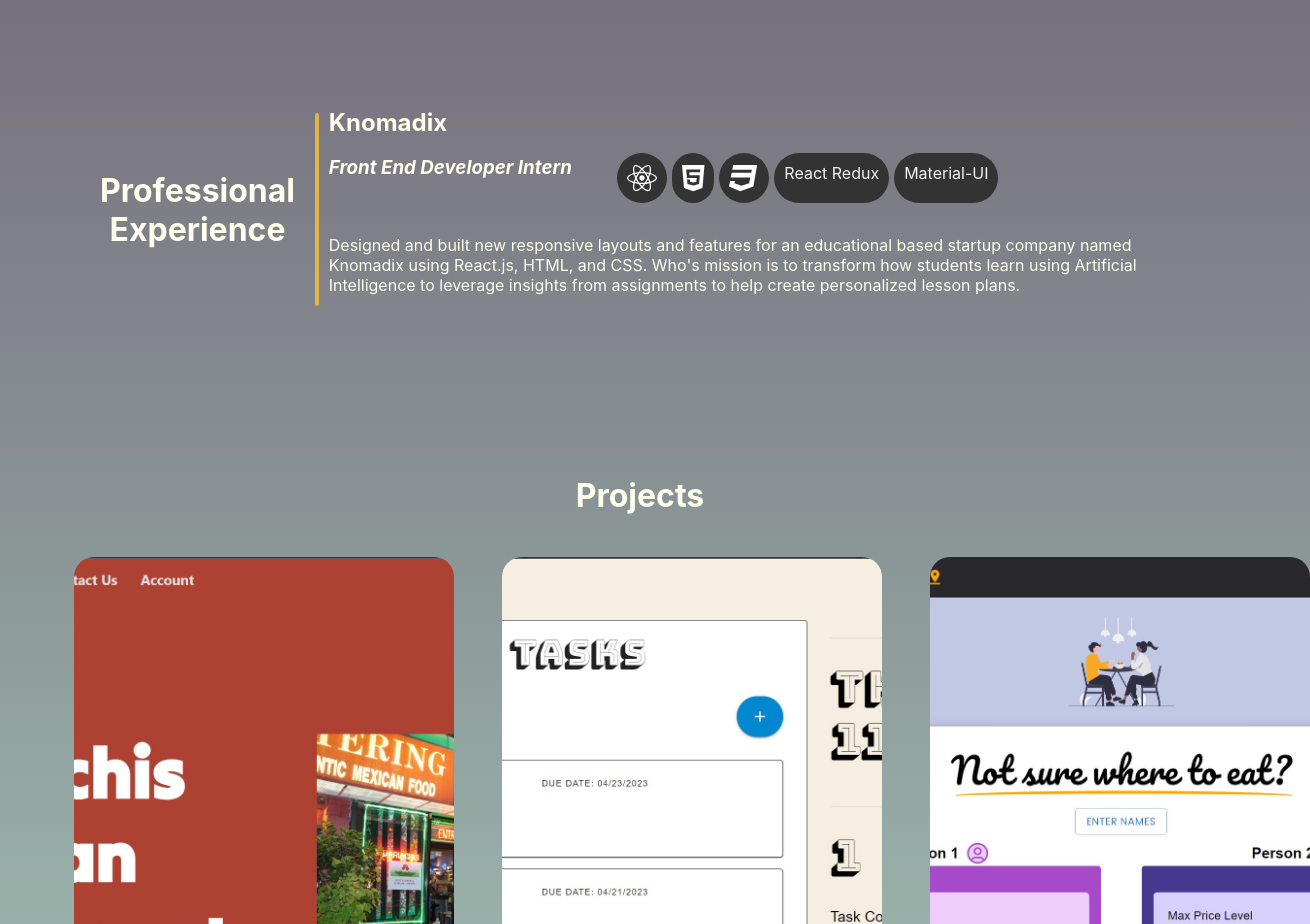
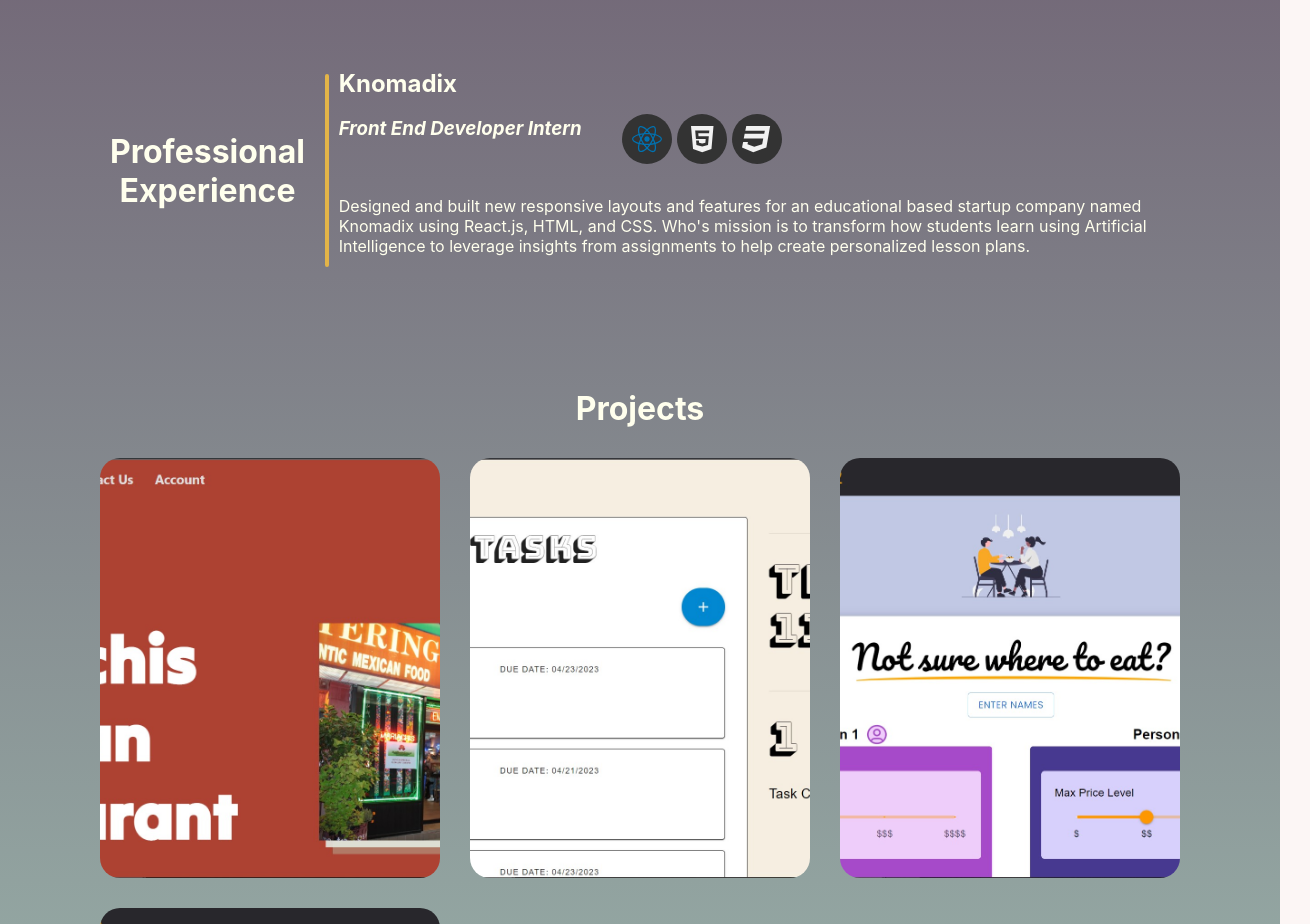
Before and after one commit to antsanchez198/Portfolio-Website, a React (Create React App) app: page / in a window 1280 px wide. Shown: the part 620-1544 px from the top of the page, 1310 px wide, since content can reach past the window. Built offline with nearby package versions, Linux system fonts and the light colour scheme.

Commit message:
fixed layout issues

```diff
--- a/src/website/Card.js
+++ b/src/website/Card.js
@@ -16,13 +16,21 @@
                 <div class="top-text">{props.title}</div>
                 <div class="bottom-text">{props.desc}</div>
                 <div className='bottom-button-container'>
-                    <a>
+                    <a
+                         href={props.projectLink}
+                                target="_blank"
+                                rel="noreferrer"
+                    >
                         <FontAwesomeIcon
                             icon={faLink}
                             className="homepage-social-icon"
                         />
                     </a>
-                    <a>
+                    <a
+                         href={props.sourceLink}
+                                target="_blank"
+                                rel="noreferrer"
+                    >
                         <FontAwesomeIcon
                             icon={faGithub}
                             className="homepage-social-icon"
--- a/src/website/MainPage.css
+++ b/src/website/MainPage.css
@@ -48,19 +48,17 @@
 }
 
 .intro {
-  width: 100%;
-  height: 90%;
   font-family: var(--font);
   text-align: center;
   color: var(--second-color);
-  padding: 7%;
 }
 
 .container {
   display: flex;
   align-items: center;
-  margin: 5rem 0;
-  gap: 7rem;
+  max-width: 1080px;
+  margin: 10rem auto;
+  gap: 100px;
 }
 
 .container-left {
@@ -81,7 +79,6 @@
   width: 100%;
   border-radius: 20%;
   transform: rotate(3deg);
-  /* border: solid 2px black; */
 }
 
 .paragraph {
@@ -115,16 +112,17 @@
 .homepage-socials {
   align-items: center;
   display: flex;
-  /* justify-content: flex-start; */
   gap: 20px;
   padding-top: 30px;
 }
 
 .homepage-social-icon {
-  /* padding-right: 20px; */
   font-size: 30px;
   transition: color 0.2s ease-in-out;
-  color: white;
+}
+
+.blue {
+  color: #0072b1;
 }
 
 h1 {
@@ -137,7 +135,8 @@
 
 .exp-container {
   display: flex;
-  padding: 0rem 5rem;
+  max-width: 1100px;
+  margin: 7rem auto;
 }
 
 .line {
@@ -179,15 +178,17 @@
   justify-content: flex-start;
   list-style: none;
   color: #f2f2f2;
+  gap: 5px;
 }
 
 .tech-stack-items {
   background-color: #333;
-  padding: 10px;
-  margin-left: 5px;
-  border-radius: 50px;
+  border-radius: 50%;
+  width: 50px;
+  height: 50px;
   display: flex;
   justify-content: center;
+  align-items: center;
 }
 
 .tech-stack-items:hover {
@@ -201,20 +202,14 @@
 
 /* Project Container */
 .project-section {
-  /* background-color: var(--yellow-color); */
   text-align: center;
-  margin: 10rem 0;
-  /* padding: 6rem 5rem; */
+  margin: 5rem 0;
 }
 
 .cards-container {
-  display: grid;
+  display: inline-grid;
   grid-template-columns: auto auto auto;
-  margin: 2rem auto;
-  width: 90%;
-  padding: 10px;
-  gap: 3rem;
-  /* padding: 6rem 5rem; */
+  gap: 30px;
 }
 
 .card {
@@ -248,18 +243,16 @@
 
 .card-wrapper {
   position: relative;
-  width: 380px;
-  height: 450px;
+  width: 340px;
+  height: 420px;
   border-radius: 20px;
   overflow: hidden;
   transition: all 0.3s ease-in-out;
-  /* padding: 2rem; */
 }
 
 .card-wrapper:hover {
   .image {
     filter: blur(1.4px);
-    /* transform: scale(1.5); */
     overflow: hidden;
     transition: all 0.3s linear;
     box-shadow: inset -6px -1px 32px 0px rgba(0, 0, 0, 0.75);
@@ -282,14 +275,14 @@
 }
 
 .card-bottom {
-  width: 100%;
-  height: 100%;
+  width: 340px;
+  height: 420px;
   position: absolute;
   z-index: 20;
   display: nonee;
   top: 50%;
   background-color: rgba(178, 178, 178, 0);
-  padding: 100px 20px;
+  padding: 70px 20px;
   color: #ffffff;
   transform: translate(100%, -50%);
 }
@@ -298,11 +291,12 @@
   font-size: 40px;
   line-height: 40px;
   font-weight: bold;
-  letter-spacing: 1px
+  letter-spacing: 1px;
+  color: yellow;
 }
 
 .bottom-text {
-  font-size: 25px;
+  font-size: 20px;
   margin-top: 20px;
 }
 
--- a/src/website/MainPage.js
+++ b/src/website/MainPage.js
@@ -78,7 +78,7 @@
                                 <li className='tech-stack-items'>
                                     <FontAwesomeIcon
                                         icon={faReact}
-                                        className="homepage-social-icon"
+                                        className="homepage-social-icon blue"
                                     /></li>
                                 <li className='tech-stack-items'>
                                     <FontAwesomeIcon
@@ -92,8 +92,6 @@
                                         className="homepage-social-icon"
                                     />
                                 </li>
-                                <li className='tech-stack-items'>React Redux</li>
-                                <li className='tech-stack-items'>Material-UI</li>
                             </ul>
                         </div>
                     </div>
@@ -103,23 +101,37 @@
             </div>
             <div className="project-section">
                 <h1 className="margin">Projects</h1>
-                <div className="cards-container">
+                <div className="cards-container margin">
                     <Card
                         image={TTP}
                         title="Restuarant Website"
                         desc="Built a fullstack web application for a local business"
+                        projectLink="https://ttp-capstone-project.netlify.app/"
+                        sourceLink="https://github.com/antsanchez198/Restaurant-Backend"
                     />
                     <Card
                         image={Task}
                         title="Task Tracker App"
                         desc="Built a full-stack web app to allow users to create and track tasks across
                         multiple accounts"
+                        projectLink="https://dev.d1k8dokfdo58j9.amplifyapp.com/"
+                        sourceLink="https://github.com/ya-miao/task-tracker"
                     />
                     <Card
                         image={Yelp}
                         title="Yelp Couple Helper"
                         desc="Built a full-stack web app that allows two users decide where they want to eat with the help of Yelp's API"
+                        projectLink="https://lighthall-hangman-coral.vercel.app/"
+                        sourceLink="https://github.com/ya-miao/lighthall-hangman"
                     />
+                    <Card
+                        image={Yelp}
+                        title="Yelp Couple Helper"
+                        desc="Built a full-stack web app that allows two users decide where they want to eat with the help of Yelp's API"
+                        projectLink="https://lighthall-hangman-coral.vercel.app/"
+                        sourceLink="https://github.com/ya-miao/lighthall-hangman"
+                    />
+
                 </div>
             </div>
             <h1>Skills</h1>
```
